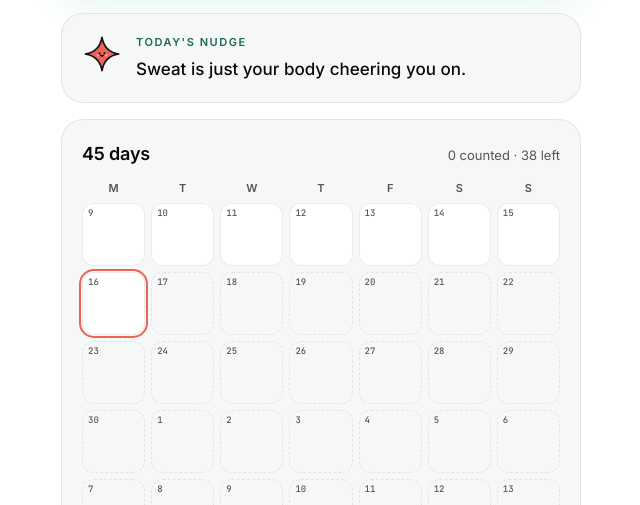
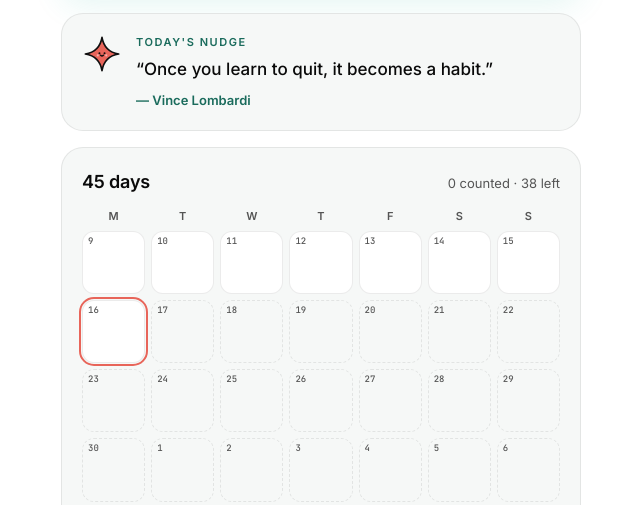
Before and after one commit to deepikabg/Workout-challenge, a website with bundled scripts: page index.html in a window 1280 px wide. Shown: the part 292-797 px from the top of the page, without its empty margins (319-959 px from the left). Built offline with nearby package versions, Linux system fonts and the light colour scheme; some packages are replaced by stand-ins of ours; no server answers; the database is empty.

Commit message:
quotes from athletes and coaches with attribution (D-033); README
Co-Authored-By: Claude Opus 5.5 <noreply@anthropic.com>
Claude-Session: https://claude.ai/code/session_01DrNnY6m9zYpgdWYKZqGnEy

```diff
--- a/src/config.js
+++ b/src/config.js
@@ -22,45 +22,46 @@ export const TYPES = [
 export const SUPABASE_URL = 'https://xuabtbdhpdlsrljjjdyc.supabase.co';
 export const SUPABASE_ANON_KEY = 'sb_publishable_sNZ2-8u1nVXJNOdS5SNPOQ_-ULQuSiL'; // publishable — safe in the browser
 
+// Daily quotes from athletes and coaches (D-033). Attributions are the widely cited ones.
 export const QUOTES = [
-  "Take care of your body. It's the only place you have to live.",
-  "Every workout is a gift to your future self.",
-  "Strong body, clear mind, good day.",
-  "Movement is medicine, and today's dose is waiting.",
-  "You get a little stronger with every class.",
-  "Healthy is a habit you build one day at a time.",
-  "Exercise is a celebration of what your body can do.",
-  "Energy grows when you use it.",
-  "Every step forward counts.",
-  "Your body can do amazing things. Let it show you today.",
-  "Feeling good starts with moving.",
-  "Small steps every day add up to big changes.",
-  "A healthy body is a happy home.",
-  "Sweat is just your body cheering you on.",
-  "Fitness isn't a destination. It's a way of living.",
-  "The more you move, the better you feel.",
-  "You're building a stronger, healthier you.",
-  "Make your health a priority today.",
-  "Good things happen when you show up for yourself.",
-  "Your heart loves it when you move.",
-  "Every rep counts, and so do you.",
-  "Invest in your health. It pays you back every day.",
-  "Be a little stronger than yesterday.",
-  "Progress, not perfection.",
-  "Today is a great day to feel strong.",
-  "Healthy habits make happy days.",
-  "Your future self is cheering for you.",
-  "Move with joy.",
-  "Strength is built, one workout at a time.",
-  "You're becoming your healthiest self, one day at a time.",
-  "Determination turns \"I'll try\" into \"I did.\"",
-  "Keep going. Determination takes you further than talent ever will.",
-  "You don't have to be the fastest. You just have to keep going.",
-  "A determined mind can carry a tired body a long way.",
-  "The finish line is built from the days you didn't give up.",
-  "It always seems impossible until it's done.",
-  "Grit is showing up again, and again, and again.",
-  "Your determination is stronger than any excuse.",
-  "Far is just a lot of near, one workout at a time.",
-  "Stay determined. Thirty is closer every time you show up."
+  { text: "I've missed more than 9,000 shots in my career. I've lost almost 300 games. 26 times I've been trusted to take the game-winning shot and missed. I've failed over and over and over again in my life. And that is why I succeed.", by: "Michael Jordan" },
+  { text: "I hated every minute of training, but I said, 'Don't quit. Suffer now and live the rest of your life as a champion.'", by: "Muhammad Ali" },
+  { text: "I don't count my sit-ups. I only start counting when it starts hurting, because they're the only ones that count.", by: "Muhammad Ali" },
+  { text: "I really think a champion is defined not by their wins but by how they can recover when they fall.", by: "Serena Williams" },
+  { text: "You have to expect things of yourself before you can do them.", by: "Michael Jordan" },
+  { text: "Never say never, because limits, like fears, are often just an illusion.", by: "Michael Jordan" },
+  { text: "I am building a fire, and every day I train, I add more fuel.", by: "Mia Hamm" },
+  { text: "Hard days are the best because that's when champions are made.", by: "Gabby Douglas" },
+  { text: "Age is no barrier. It's a limitation you put on your mind.", by: "Jackie Joyner-Kersee" },
+  { text: "Champions keep playing until they get it right.", by: "Billie Jean King" },
+  { text: "You can't put a limit on anything. The more you dream, the farther you get.", by: "Michael Phelps" },
+  { text: "Gold medals aren't really made of gold. They're made of sweat, determination, and a hard-to-find alloy called guts.", by: "Dan Gable" },
+  { text: "It's not whether you get knocked down, it's whether you get up.", by: "Vince Lombardi" },
+  { text: "Once you learn to quit, it becomes a habit.", by: "Vince Lombardi" },
+  { text: "The more difficult the victory, the greater the happiness in winning.", by: "Pelé" },
+  { text: "Success is no accident. It is hard work, perseverance, learning, studying, sacrifice and most of all, love of what you are doing.", by: "Pelé" },
+  { text: "You miss 100% of the shots you don't take.", by: "Wayne Gretzky" },
+  { text: "Run when you can, walk if you have to, crawl if you must; just never give up.", by: "Dean Karnazes" },
+  { text: "The miracle isn't that I finished. The miracle is that I had the courage to start.", by: "John Bingham" },
+  { text: "It is not the mountain we conquer, but ourselves.", by: "Sir Edmund Hillary" },
+  { text: "Strength does not come from winning. Your struggles develop your strengths.", by: "Arnold Schwarzenegger" },
+  { text: "There may be people that have more talent than you, but there's no excuse for anyone to work harder than you do.", by: "Derek Jeter" },
+  { text: "If you can't outplay them, outwork them.", by: "Ben Hogan" },
+  { text: "A champion is someone who gets up when they can't.", by: "Jack Dempsey" },
+  { text: "Do not let what you cannot do interfere with what you can do.", by: "John Wooden" },
+  { text: "The difference between the impossible and the possible lies in a person's determination.", by: "Tommy Lasorda" },
+  { text: "Don't stop when you're tired. Stop when you're done.", by: "David Goggins" },
+  { text: "I'd rather regret the risks that didn't work out than the chances I didn't take at all.", by: "Simone Biles" },
+  { text: "I trained four years to run nine seconds, and people give up when they don't see results in two months.", by: "Usain Bolt" },
+  { text: "Everything negative, pressure, challenges, is all an opportunity for me to rise.", by: "Kobe Bryant" },
+  { text: "The potential for greatness lives within each of us.", by: "Wilma Rudolph" },
+  { text: "To give anything less than your best is to sacrifice the gift.", by: "Steve Prefontaine" },
+  { text: "The man who can drive himself further once the effort gets painful is the man who will win.", by: "Roger Bannister" },
+  { text: "No human is limited.", by: "Eliud Kipchoge" },
+  { text: "You have to believe in yourself when no one else does.", by: "Venus Williams" },
+  { text: "Start where you are. Use what you have. Do what you can.", by: "Arthur Ashe" },
+  { text: "Excellence is the gradual result of always striving to do better.", by: "Pat Riley" },
+  { text: "When anyone tells me I can't do anything, I'm just not listening any more.", by: "Florence Griffith Joyner" },
+  { text: "Ability is what you're capable of doing. Motivation determines what you do. Attitude determines how well you do it.", by: "Lou Holtz" },
+  { text: "Somewhere behind the athlete you've become and the hours of practice and the coaches who have pushed you is a little girl who fell in love with the game and never looked back. Play for her.", by: "Mia Hamm" }
 ];
--- a/src/ui.js
+++ b/src/ui.js
@@ -35,7 +35,8 @@ export function hero(c) {
 }
 
 export function quote(today) {
-  return `<section class="card quote" aria-label="Quote of the day"><span class="spark">${icon('sparkle')}</span><div><div class="eyebrow" style="margin-bottom:6px">Today's nudge</div><p>${esc(quoteFor(today))}</p></div></section>`;
+  const q = quoteFor(today);
+  return `<section class="card quote" aria-label="Quote of the day"><span class="spark">${icon('sparkle')}</span><figure><div class="eyebrow" style="margin-bottom:6px">Today's nudge</div><blockquote><p>“${esc(q.text)}”</p></blockquote><figcaption class="tag">— ${esc(q.by)}</figcaption></figure></section>`;
 }
 
 export function calendar(c, today) {
--- a/styles.css
+++ b/styles.css
@@ -81,8 +81,9 @@ header.top h1{font-size:28px;font-weight:800;letter-spacing:-.03em;line-height:1
 
 /* quote */
 .quote{display:flex;gap:14px;align-items:flex-start}
+.quote figure,.quote blockquote{margin:0}
 .quote p{margin:0;font-size:17px;font-weight:500;line-height:1.45;color:var(--text)}
-.quote .tag{font-size:12px;color:var(--muted);margin-top:6px}
+.quote .tag{font-size:13px;font-weight:600;color:var(--accent);margin-top:8px}
 .spark{flex:none;width:40px;height:40px}
 
 /* calendar */
```
Also changed, not shown: tests/rules.test.js (+10 -6 lines), .pipeline/DECISIONS.md, README.md (added).
